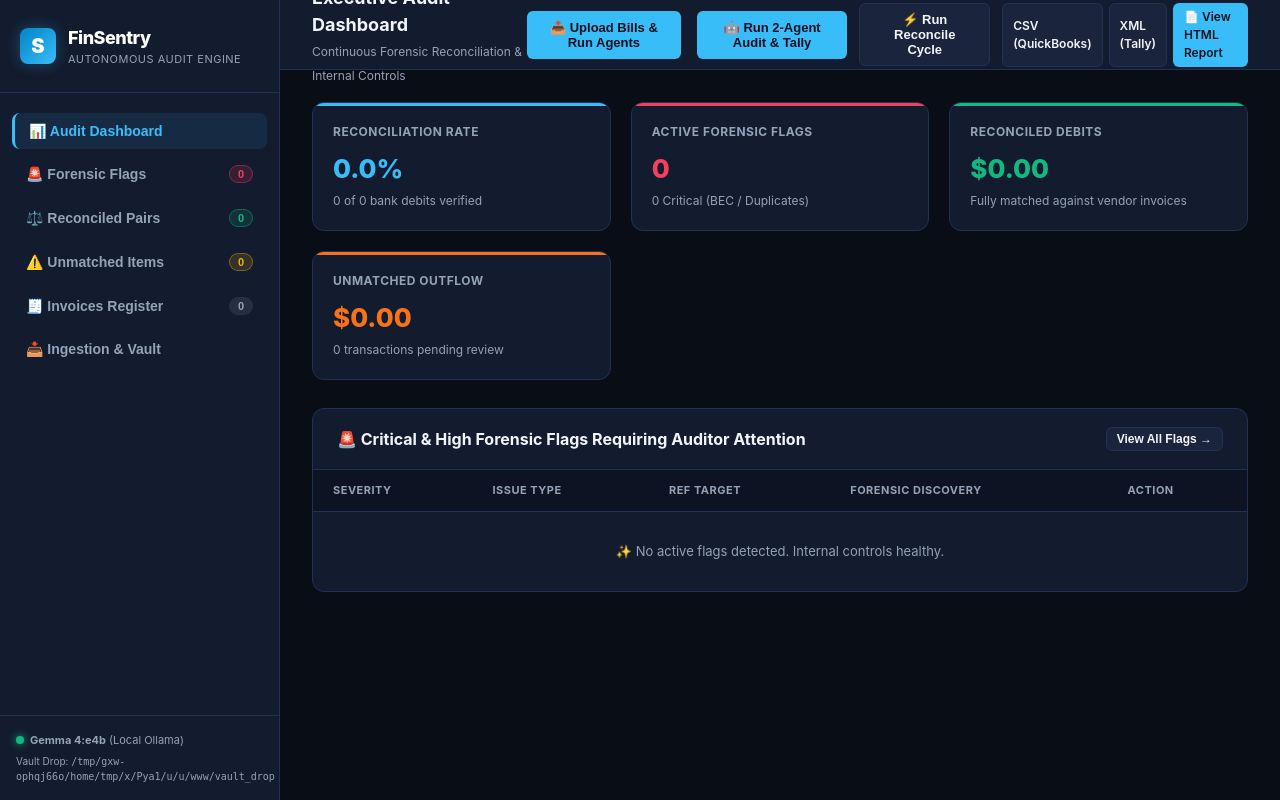
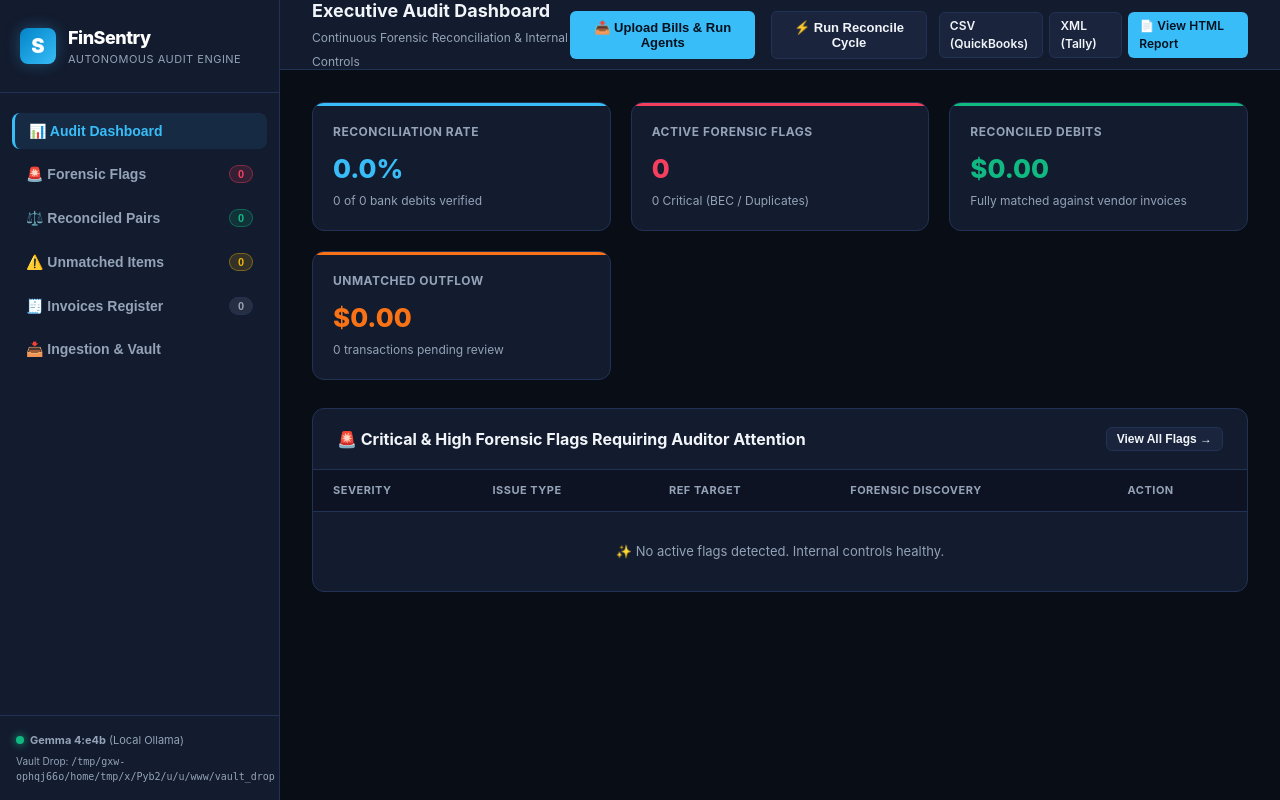
Before and after one commit to girinandadk/agentic-financial-vault, a FastAPI app: page / in a window 1280 px wide. Run offline with FastAPI, Linux system fonts and the light colour scheme; data that the repository does not hold is empty.

Commit message:
Remove redundant 'Run 2-Agent Audit & Tally' button from topbar

```diff
--- a/templates/index.html
+++ b/templates/index.html
@@ -347,7 +347,6 @@
           📤 Upload Bills & Run Agents
         </button>
         <input type="file" id="topbar-file-input" multiple accept=".pdf,.png,.jpg,.jpeg,.csv" style="display:none;" onchange="handleDirectUpload(this)">
-        <button class="btn btn-primary" onclick="triggerPipeline()">🤖 Run 2-Agent Audit & Tally</button>
         <button class="btn btn-secondary" onclick="triggerReconcile()">
           ⚡ Run Reconcile Cycle
         </button>
```
